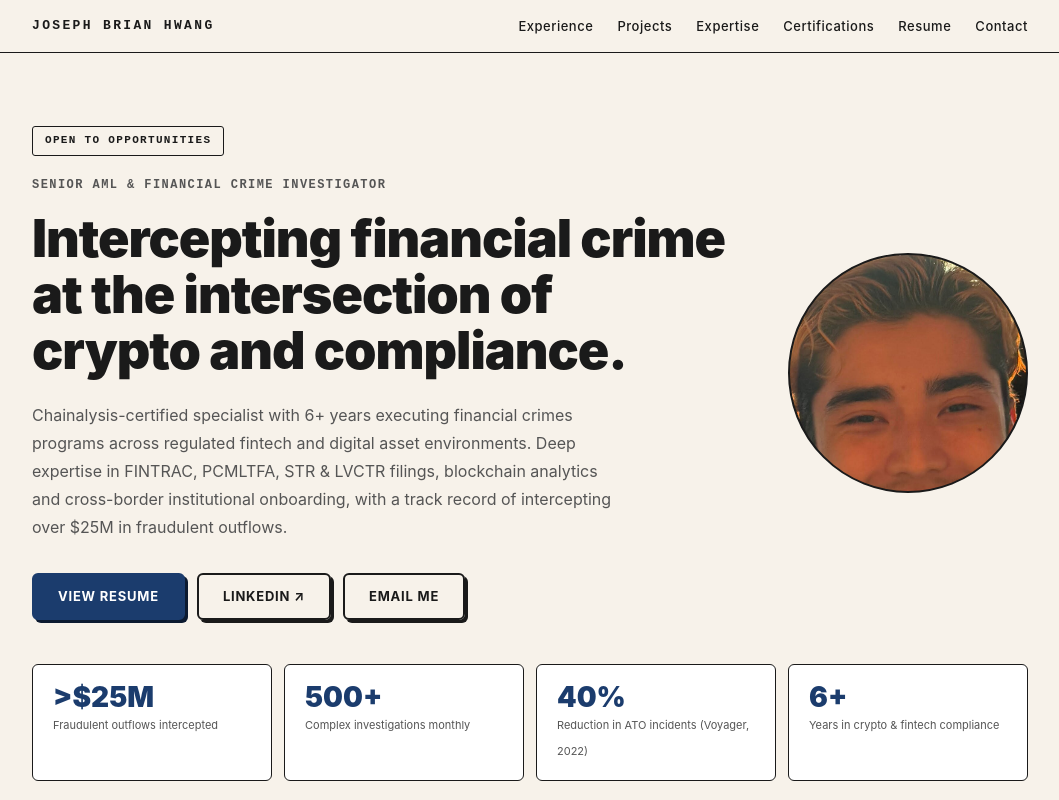
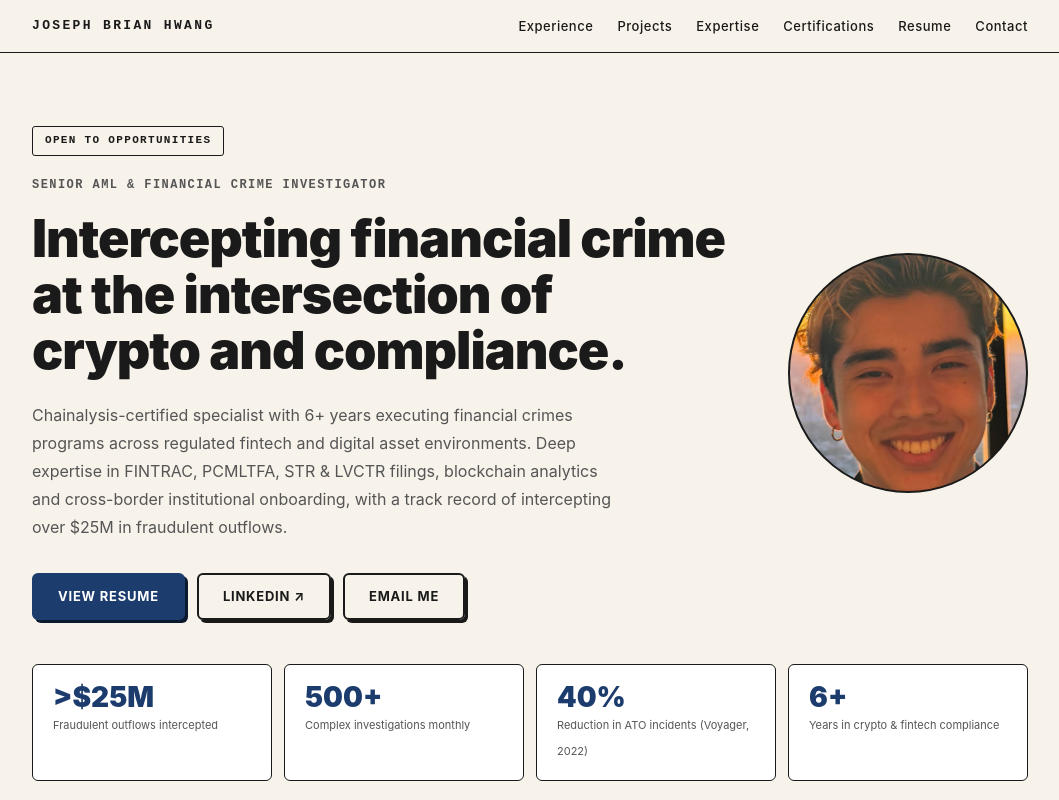
Before and after one commit to fcbrianhwang/fcbrianhwang.github.io, a plain HTML site: page index.html in a window 1280 px wide. Shown: the top 800 px of the page, without its empty margins (110-1169 px from the left). Drawn offline with Linux system fonts and the light colour scheme.

Commit message:
Add files via upload

```diff
--- a/index.html
+++ b/index.html
@@ -172,7 +172,7 @@ footer{border-top:1.5px solid var(--ink);padding:28px 32px;display:flex;align-it
         <a class="btn btn-outline" href="mailto:brian.hwang312@gmail.com">Email Me</a>
       </div>
     </div>
-    <div style="width:240px;height:240px;border-radius:50%;border:2.5px solid #1a1a1a;background-image:url('photo.jpg');background-size:190%;background-position:50% 15%;background-repeat:no-repeat;flex-shrink:0;justify-self:end;"></div>
+    <div style="width:240px;height:240px;border-radius:50%;border:2.5px solid #1a1a1a;background-image:url('photo.jpg');background-size:150%;background-position:50% 30%;background-repeat:no-repeat;flex-shrink:0;justify-self:end;"></div>
   </section>
 
   <!-- STATS -->
```
